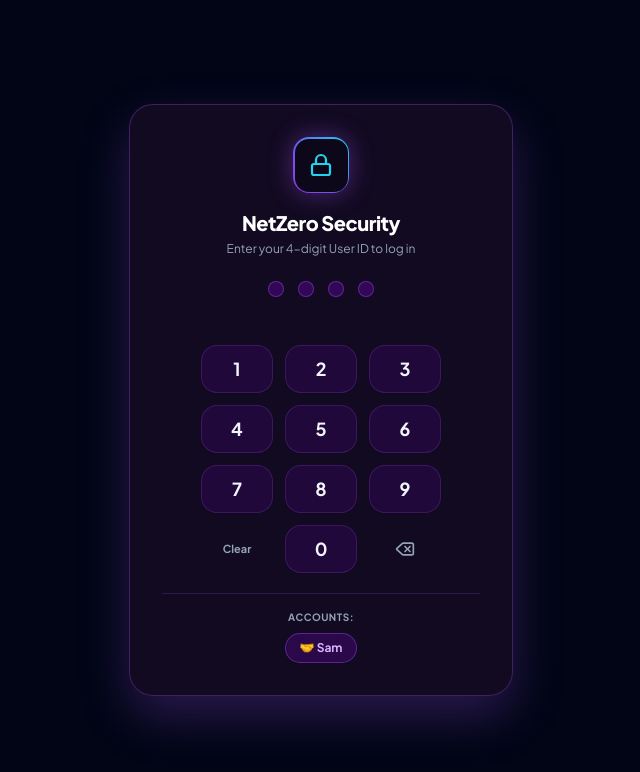
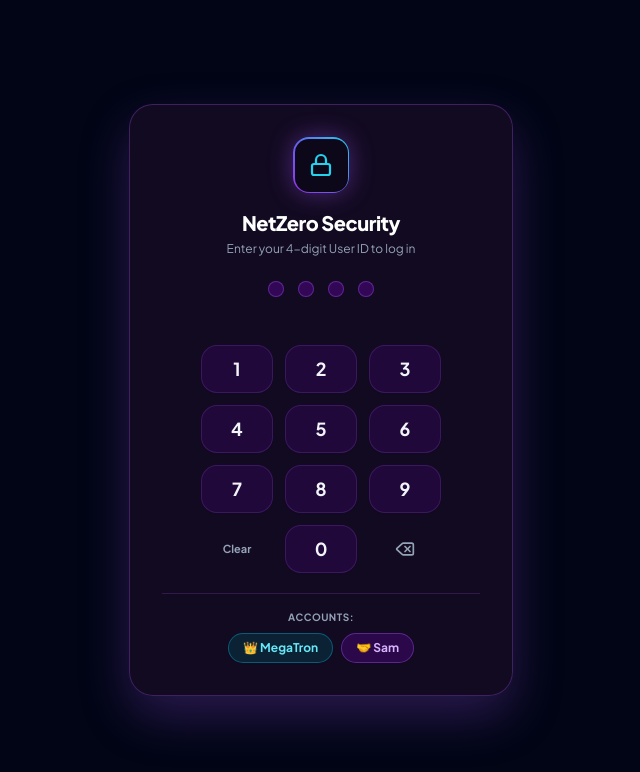
Before and after one commit to mohammedrazin22202-cyber/NetZero, a React (Vite) app: page / in a window 1280 px wide. Shown: the top 772 px of the page, without its empty margins (319-959 px from the left). Built offline with nearby package versions, Linux system fonts and the light colour scheme; no server answers.

Commit message:
fix(auth-profiles): restore MegaTron account pill on PIN login screen

```diff
--- a/src/components/PinLoginScreen.tsx
+++ b/src/components/PinLoginScreen.tsx
@@ -1,6 +1,7 @@
 import React, { useState, useEffect } from 'react';
 import { UserProfile } from '../types';
 import { triggerHaptic } from '../utils/haptics';
+import { stripBestieSuffix } from '../utils/storage';
 import { Delete, Lock, ShieldAlert, Clock } from 'lucide-react';
 
 interface PinLoginScreenProps {
@@ -199,14 +200,26 @@ export const PinLoginScreen: React.FC<PinLoginScreenProps> = ({
           </button>
         </div>
 
-        {/* Quick User Selection Pills - Only display friend account (Sam) */}
+        {/* Quick User Selection Pills */}
         <div className="w-full pt-4 border-t border-purple-100 dark:border-purple-500/20">
           <p className="text-[10px] font-bold uppercase tracking-wider text-slate-400 mb-2">
             Accounts:
           </p>
           <div className="flex items-center justify-center gap-2 flex-wrap">
+            {(() => {
+              const mainName = stripBestieSuffix(currentUser.name) || 'MegaTron';
+              return (
+                <button
+                  type="button"
+                  onClick={() => handleQuickLogin({ ...currentUser, name: mainName })}
+                  className="flex items-center gap-1.5 px-3.5 py-1.5 rounded-full bg-cyan-50 dark:bg-cyan-950/60 border border-cyan-300 dark:border-cyan-500/40 text-cyan-800 dark:text-cyan-300 text-xs font-bold hover:scale-105 transition-all shadow-sm"
+                >
+                  <span>👑 {mainName}</span>
+                </button>
+              );
+            })()}
             {friends.map((f) => {
-              const displayName = (f.name || 'Sam').replace(/\s*\([Bb]estie\)/gi, '').trim() || 'Sam';
+              const displayName = stripBestieSuffix(f.name) || 'Sam';
               return (
                 <button
                   key={f.id}
```
